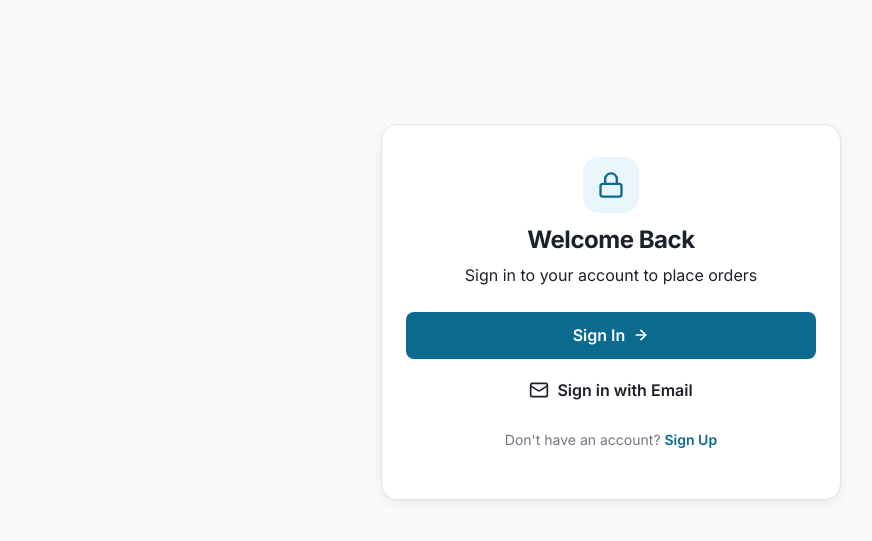
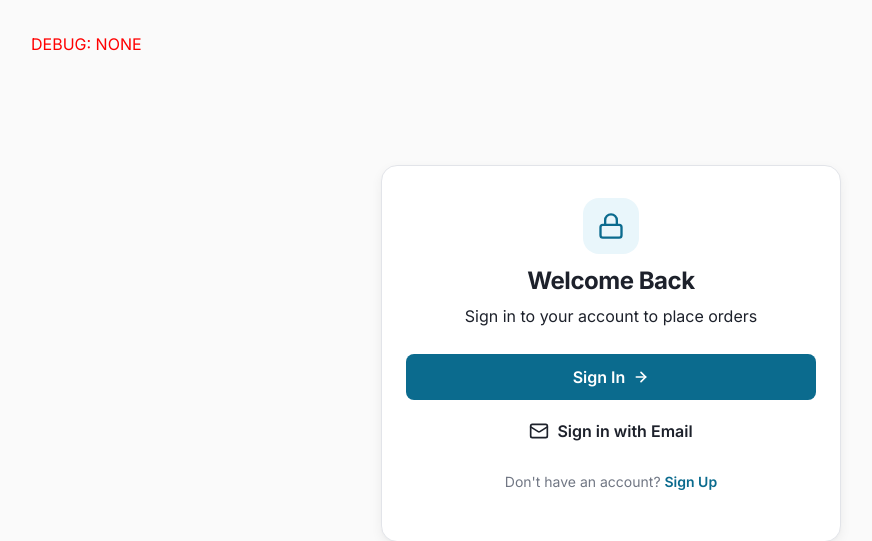
Before and after one commit to habibishrawanshah-ctrl/onesteppharmacy, a Django app: page /login/ in a window 1280 px wide. Shown: the part 64-605 px from the top of the page, without its empty margins (29-901 px from the left). Run offline with Django 5.2, Linux system fonts and the light colour scheme; parts of the project's set-up code (start-up, migrations or seed data) failed here and were passed over; some libraries are stand-ins or nearby versions.

Commit message:
debug: render provider list visibly

```diff
--- a/pharmacy_ecommerce/users/templates/users/login.html
+++ b/pharmacy_ecommerce/users/templates/users/login.html
@@ -3,6 +3,7 @@
 {% block title %}Login - OneStep Pharmacy{% endblock %}
 {% block content %}
 {% get_providers as socialaccount_providers %}
+<p style="color:red">DEBUG: {% for p in socialaccount_providers %}{{ p.id }};{% empty %}NONE{% endfor %}</p>
 <section class="form-page">
   <div class="form-card">
     <div class="d-flex flex-column align-center mb-6">
```
